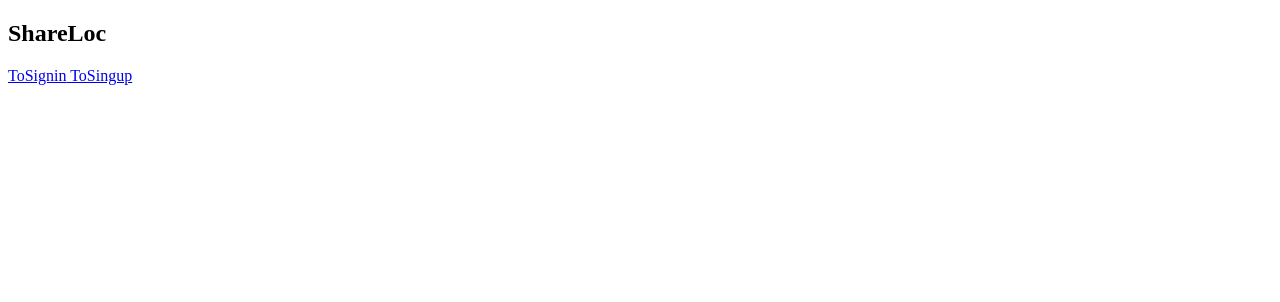
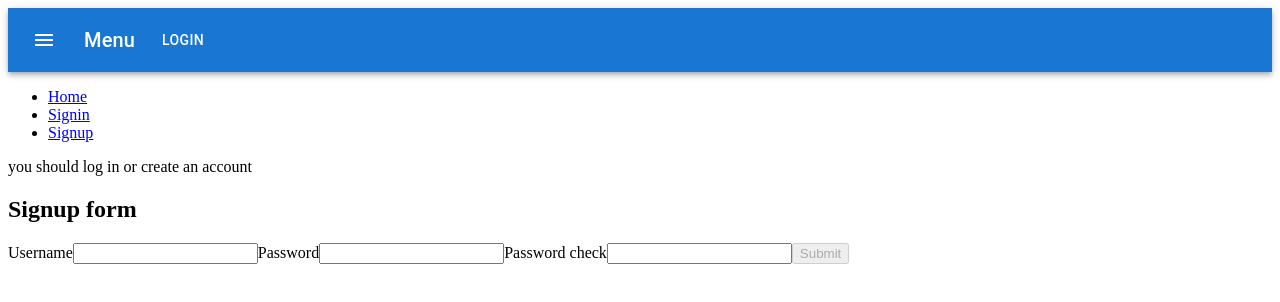
Before and after one commit to le2p2dev/ShareLocReact, a React (Create React App) app in the folder sharelocreact/: page /#/signup in a window 1280 px wide. Shown: the top 302 px of the page. Built offline with nearby package versions, Linux system fonts and the light colour scheme; no server answers.

Commit message:
[ADD] login serve and begining of app

```diff
--- a/sharelocreact/src/App.js
+++ b/sharelocreact/src/App.js
@@ -1,21 +1,37 @@
-import {Link} from "react-router-dom";
-import {useState} from "react";
+import React from 'react';
+import { Routes, Route, Navigate } from 'react-router-dom';
+import { HashRouter } from 'react-router-dom';
 
-function App() {
+import { AuthProvider } from './routes/auth';
 
 
+import Menu from './routes/Menu';
+import Signin from './routes/Signin';
+import Signup from './routes/Signup';
+import NavBarLogIn from './routes/NavBarLogIn';
+import NavBarLogOut from './routes/NavBarLogOut';
+
+const Home = () => <h3>You're at home</h3>;
+
+const Main = () => {
     return (
-        <>
-
-            <nav>
-                <h1>ShareLoc</h1>
-                <Link to="/signin"> ToSignin</Link>
-                <Link to="/signup"> ToSingup </Link>
-            </nav>
+        <AuthProvider>
+            <Menu />
 
 
-        </>
+            <Routes>
+                <Route path="/" element={<Home />} />
+                <Route path="/signin" element={<Signin />} />
+                <Route path="/signup" element={<Signup />} />
+                <Route path="*" element={<Navigate to="/" />} />
+            </Routes>
+        </AuthProvider>
     );
-}
+};
+
+const App = () =>
+    <HashRouter>
+        <Main />
+    </HashRouter>;
 
 export default App;
--- a/sharelocreact/src/index.js
+++ b/sharelocreact/src/index.js
@@ -7,14 +7,7 @@ import Signin from "./routes/Signin";
 import Signup from "./routes/Signup";
 
 ReactDOM.render(
-    <BrowserRouter>
-        <Routes>
-            <Route path="/" element={<App />} />
-            <Route path="/signin" element={<Signin />} />
-            <Route path="/signup" element={<Signup />} />
-        </Routes>
-
-    </BrowserRouter>,
+<App/>,
   document.getElementById('root')
 );
 
--- /dev/null
+++ b/sharelocreact/src/routes/Menu.js
@@ -0,0 +1,40 @@
+import React from 'react';
+import {Link} from 'react-router-dom';
+import {useAuth} from './auth';
+import NavBarLogOut from "./NavBarLogOut";
+import NavBarLogIn from "./NavBarLogIn";
+
+const Menu = () => {
+    const {user, signout} = useAuth();
+
+    const items = [
+        <li><Link to="/">Home</Link></li>
+    ];
+    if (!user) {
+        items.push(
+            <li><Link to="/signin">Signin</Link></li>,
+            <li><Link to="/signup">Signup</Link></li>
+        );
+    } else {
+        items.push(
+            <li>Connected as {user.username}</li>,
+            <li>
+                <button onClick={signout}>Signout</button>
+            </li>
+        );
+    }
+    return (
+        <>
+			{
+				user ? <NavBarLogOut /> : <NavBarLogIn />
+			}
+            <ul>{items}</ul>
+
+			{
+				user ? " Hello" + user : "you should log in or create an account"
+			}
+        </>
+    )
+};
+
+export default Menu;
--- /dev/null
+++ b/sharelocreact/src/routes/NavBarLogIn.js
@@ -0,0 +1,27 @@
+import React, { useState } from 'react';
+import { useAuth } from './auth';
+import {AppBar, Button, IconButton, Toolbar, Typography, Box} from "@mui/material";
+import MenuIcon from '@mui/icons-material/Menu';
+
+const NavBarLogIn = () => {
+
+
+    return (
+        <>
+            <Box sx={{flexGrow: 1}}>
+            <AppBar position="static" >
+                <Toolbar>
+                    <IconButton size="large" edge="start" color="inherit" aria-label="menu" sx={{mr: 2}}>
+                        <MenuIcon />
+                    </IconButton>
+                    <Typography variant="h6" component="div" sx={{ mr: 2}}> Menu</Typography>
+                    <Button color="inherit"> Login</Button>
+                </Toolbar>
+            </AppBar>
+            </Box>
+
+        </>
+    );
+};
+
+export default NavBarLogIn;
--- /dev/null
+++ b/sharelocreact/src/routes/NavBarLogOut.js
@@ -0,0 +1,27 @@
+import React, { useState } from 'react';
+import { useAuth } from './auth';
+import {AppBar, Button, IconButton, Toolbar, Typography, Box} from "@mui/material";
+import MenuIcon from '@mui/icons-material/Menu';
+
+const NavBarLogOut = () => {
+
+
+    return (
+        <>
+            <Box sx={{flexGrow: 1}}>
+                <AppBar position="static" >
+                    <Toolbar>
+                        <IconButton size="large" edge="start" color="inherit" aria-label="menu" sx={{mr: 2}}>
+                            <MenuIcon />
+                        </IconButton>
+                        <Typography variant="h6" component="div" sx={{ mr: 2}}> Menu</Typography>
+                        <Button color="inherit"> LogOut</Button>
+                    </Toolbar>
+                </AppBar>
+            </Box>
+
+        </>
+    );
+};
+
+export default NavBarLogOut;
--- a/sharelocreact/src/routes/Signin.js
+++ b/sharelocreact/src/routes/Signin.js
@@ -1,42 +1,36 @@
-import {useState} from "react";
+import React, { useState } from 'react';
+import { useAuth } from './auth';
 
-export default function Signin( ) {
+const Signin = () => {
+    const { signin } = useAuth();
 
+    const [login, setLogin] = useState('');
+    const [password, setPassword] = useState('');
+    const [message, setMessage] = useState('');
 
-    const [user, setUser] = useState({login: "", password: ""})
-    const [error, setError ] = useState("")
-
-    const Login = (details) => {
-        console.log(details)
-    }
-
-    const Submit = (e) => {
+    const handleSubmit = e => {
         e.preventDefault();
-        Login(user)
-    }
-
+        signin({ login, password })
+            .catch(err => {
+                setLogin('');
+                setPassword('');
+                setMessage(err.message);
+            });
+    };
 
     return (
-       <>
-           <form onSubmit={Submit}>
-               <div className="form-inn">
-                   <h2>Login</h2>
-                   <div className="form-group">
-                       <label htmlFor="login">login</label>
-                       <input type="text" name="login" id="loginInpt"
-                              value={user.login} onChange={ e => setUser({...user, login: e.target.value}) }
-                       />
-                   </div>
-                   <div className="form-group">
-                       <label htmlFor="password">password</label>
-                       <input type="password" name="password" id="passwordInpt"
-                              value={user.password} onChange={ e => setUser({...user, password: e.target.value}) }
-                       />
-                   </div>
-                   <input type="submit" value="submit"/>
-               </div>
-           </form>
+        <>
+            <h2>Signin form</h2>
+            <form onSubmit={handleSubmit} >
+                <label>Username</label>
+                <input type="text" value={login} onChange={(e) => setLogin(e.target.value)} />
+                <label>Password</label>
+                <input type="password" value={password} onChange={(e) => setPassword(e.target.value)} />
+                <input type="submit" />
+            </form>
+            {message && <p style={{ color: 'red' }}>{message}</p>}
+        </>
+    );
+};
 
-       </>
-    );
-}
+export default Signin;
--- a/sharelocreact/src/routes/Signup.js
+++ b/sharelocreact/src/routes/Signup.js
@@ -1,7 +1,42 @@
-export default function Signup() {
+import React, { useState } from 'react';
+import { useAuth } from './auth';
+
+const Signup = () => {
+    const { signup } = useAuth();
+
+    const [username, setUsername] = useState('');
+    const [password, setPassword] = useState('');
+    const [passwordCheck, setPasswordCheck] = useState('');
+    const [message, setMessage] = useState('');
+
+    const handleSubmit = e => {
+        e.preventDefault();
+        signup({ username, password })
+            .catch(err => {
+                setUsername('');
+                setPassword('');
+                setPasswordCheck('');
+                setMessage(err.message);
+            });
+    };
+
+    const formValid = username && password && password === passwordCheck;
+
     return (
-        <main style={{ padding: "1rem 0" }}>
-            <h2>Signup</h2>
-        </main>
+        <>
+            <h2>Signup form</h2>
+            <form onSubmit={handleSubmit}>
+                <label>Username</label>
+                <input type="text" value={username} onChange={(e) => setUsername(e.target.value)} />
+                <label>Password</label>
+                <input type="password" value={password} onChange={(e) => setPassword(e.target.value)} />
+                <label>Password check</label>
+                <input type="password" value={passwordCheck} onChange={(e) => setPasswordCheck(e.target.value)} />
+                <input disabled={formValid ? '' : 'disabled'} type="submit" />
+            </form>
+            {message && <p style={{ color: 'red' }}>{message}</p>}
+        </>
     );
-}
+};
+
+export default Signup;
--- /dev/null
+++ b/sharelocreact/src/routes/auth.js
@@ -0,0 +1,90 @@
+import React, { useState, useEffect, createContext, useContext } from 'react';
+import { useNavigate } from 'react-router-dom';
+
+
+const url_back = 'http://54.36.191.192:8080/ShareLockApi-1.0-SNAPSHOT/api'
+const url_back2 = 'http://localhost:3630/'
+
+
+const AuthContext = createContext(undefined);
+
+
+export const AuthProvider = ({children}) => {
+    const [login,setLogin] = useState(null)
+    const [loading,setLoading] = useState(true)
+
+    const navigate = useNavigate()
+
+    useEffect( () => {
+
+        const token = window.localStorage.getItem('message')
+        console.log(token)
+        fetch(`${url_back}/whoami`,{
+            method: "GET",
+            headers:{
+                Authorization: 'Bearer ' + token
+            }
+        })
+            .then(res => res.json())
+            .then( resp => {
+                console.log(window.localStorage)
+                setLogin(resp.login)
+                setLoading(false)
+            })
+            .catch(()=> {
+                setLogin(null)
+                setLoading(false)
+            })
+
+    },[]);
+
+    if(loading){
+        return <h4>Checking Authentication...</h4>
+    }
+
+    const signup = (credentials) => {
+        return fetch(`${url_back}/signin`,{
+            method: 'POST',
+            headers: {'Content-Type' : 'application/x-www-form-urlencoded'},
+            body: credentials
+        }).then(() => {
+            navigate('/signin');
+        });
+
+    }
+
+    const signin = async (credentials) => {
+         return await fetch(`${url_back}/signin`, {
+            method: 'POST',
+            headers: { 'Content-Type': 'application/json' },
+            body: JSON.stringify({
+                login: credentials.login,
+                password: credentials.password
+            })
+        })
+            .then(res => res.json())
+            .then(res => {
+
+                window.localStorage.setItem('message', res.message);
+                console.log(window.localStorage)
+                setLogin(res.login);
+                console.log(login)
+                navigate('/');
+            }).catch(e => console.log(e));
+    };
+    const signout = () => {
+        window.localStorage.removeItem('token');
+        setLogin(null);
+        navigate('/');
+    };
+
+    return (
+        <AuthContext.Provider value={{ login, signup, signin, signout }}>
+            {children}
+        </AuthContext.Provider>
+    )
+
+
+
+};
+export const useAuth = () => useContext(AuthContext);
```
Also changed, not shown: sharelocreact/package.json (+6 -1 lines), 1 other file (tests, documents, lock files or other folders).
